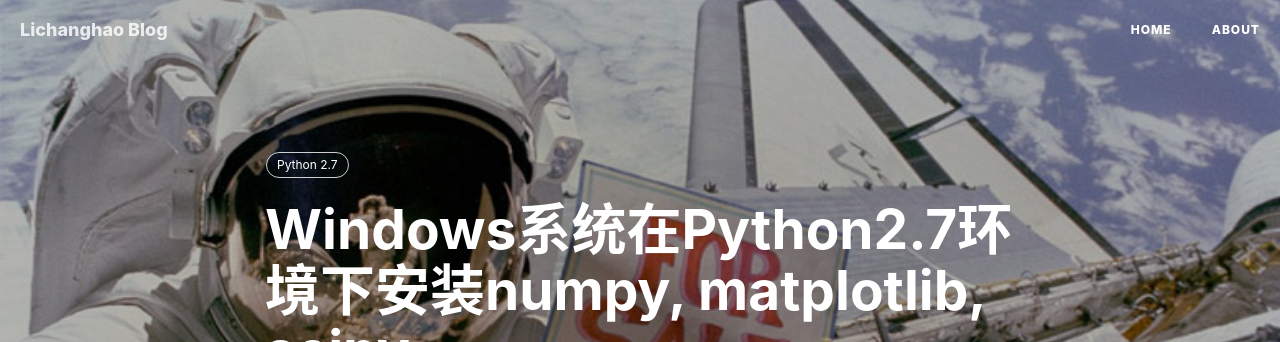
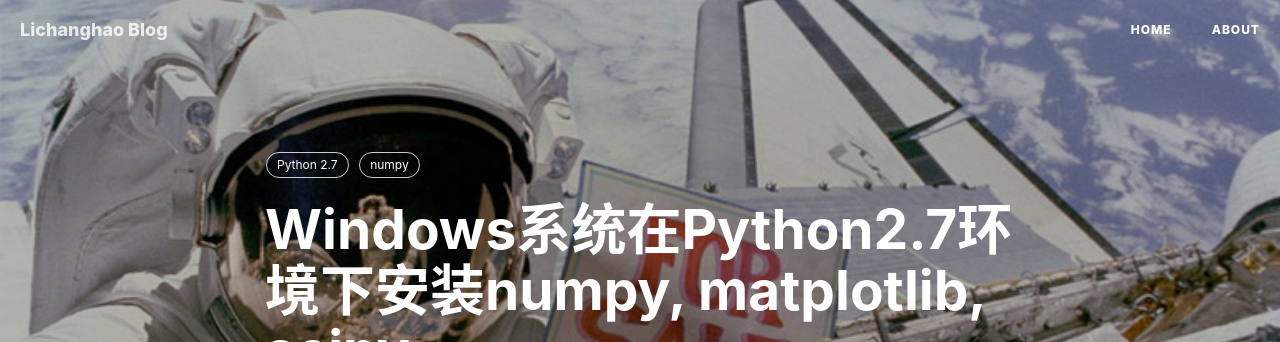
Before and after one commit to lichanghao/lichanghao.github.io.old, a Jekyll site: the page built from _posts/2017-01-11-在Python2.7环境下安装numpy, matplotlib, scipy.md, in a window 1280 px wide. Shown: the top 342 px of the page. Built offline with Jekyll 4.4.1, drawn with Linux system fonts in a browser that asks for light colours; nearby versions of some CDN libraries; comment, search, counter and statistics services are not loaded.

Commit message:
Update 2017-01-11-在Python2.7环境下安装numpy, matplotlib, scipy.md

```diff
--- a/_posts/2017-01-11-在Python2.7环境下安装numpy, matplotlib, scipy.md
+++ b/_posts/2017-01-11-在Python2.7环境下安装numpy, matplotlib, scipy.md
@@ -9,6 +9,7 @@ header-mask: 0.3
 catalog:    true
 tags:
     - Python 2.7
+    - numpy
 ---
 
 numpy, matplotlib, scipy三个包是科学计算和绘图的利器。安装它们既可以在网上下载exe安装包，也可以用python内置的包管理工具来下载安装，后者较为方便。
```
